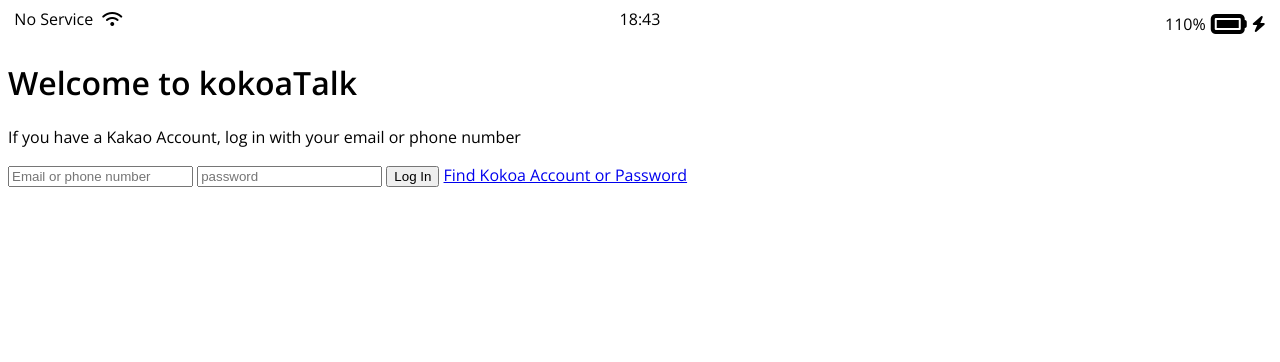
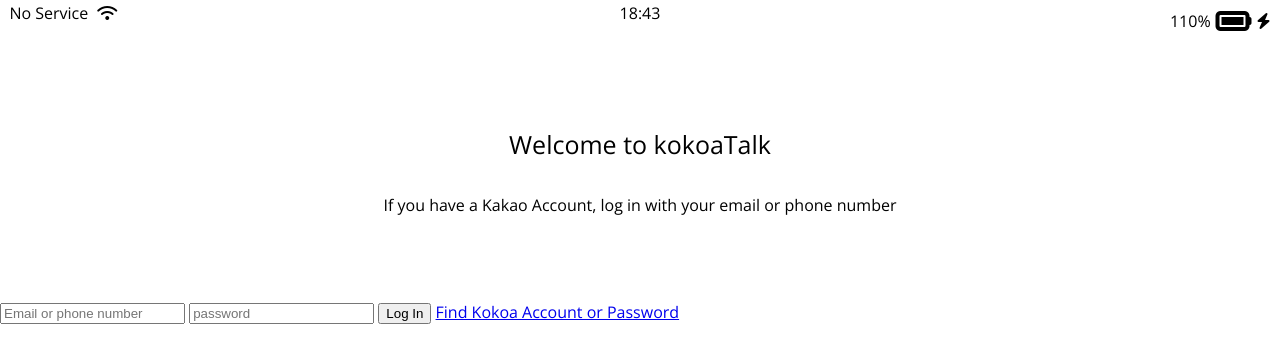
Before and after one commit to hanseu9839/kokoa-clone-2021, a plain HTML site: page index.html in a window 1280 px wide. Drawn offline with nearby package versions, Linux system fonts and the light colour scheme.

Commit message:
Welcome-header-clone
header_clone

```diff
--- /dev/null
+++ b/css/reset.css
@@ -0,0 +1,48 @@
+/* http://meyerweb.com/eric/tools/css/reset/
+   v2.0 | 20110126
+   License: none (public domain)
+*/
+
+html, body, div, span, applet, object, iframe,
+h1, h2, h3, h4, h5, h6, p, blockquote, pre,
+a, abbr, acronym, address, big, cite, code,
+del, dfn, em, img, ins, kbd, q, s, samp,
+small, strike, strong, sub, sup, tt, var,
+b, u, i, center,
+dl, dt, dd, ol, ul, li,
+fieldset, form, label, legend,
+table, caption, tbody, tfoot, thead, tr, th, td,
+article, aside, canvas, details, embed,
+figure, figcaption, footer, header, hgroup,
+menu, nav, output, ruby, section, summary,
+time, mark, audio, video {
+	margin: 0;
+	padding: 0;
+	border: 0;
+	font-size: 100%;
+	font: inherit;
+	vertical-align: baseline;
+}
+/* HTML5 display-role reset for older browsers */
+article, aside, details, figcaption, figure,
+footer, header, hgroup, menu, nav, section {
+	display: block;
+}
+body {
+	line-height: 1;
+}
+ol, ul {
+	list-style: none;
+}
+blockquote, q {
+	quotes: none;
+}
+blockquote:before, blockquote:after,
+q:before, q:after {
+	content: '';
+	content: none;
+}
+table {
+	border-collapse: collapse;
+	border-spacing: 0;
+}
--- /dev/null
+++ b/css/status-bar.css
@@ -0,0 +1,25 @@
+.status-bar{
+    display:flex;
+    justify-content: center;
+    padding: 5px 3px;
+}
+.status-bar__column{
+    width:33%;
+}
+
+.status-bar__column:first-child span{
+    margin-right:5px;
+}
+
+.status-bar__column:nth-child(2) {
+    display:flex;
+    justify-content: center;
+}
+.status-bar__column:last-child {
+    display:flex;
+    justify-content: flex-end;
+    align-items: center;
+}
+.status-bar .fa-battery-full{
+    margin: 0px 5px;
+}
--- a/css/style.css
+++ b/css/style.css
@@ -1,29 +1,25 @@
 @import url('https://fonts.googleapis.com/css2?family=Open+Sans:wght@400;600&display=swap');
+@import "reset.css";
+@import "status-bar.css";
+
 body {
     font-family: 'Open Sans', sans-serif;
 }
 
-.status-bar{
-    display:flex;
-    justify-content: center;
-}
-.status-bar__column{
-    width:33%;
+.welcome-header{
+    margin:90px 0px;
+    text-align:center;
+    display:flext;
+    flex-direction:column;
+    align-items:center;
 }
 
-.status-bar__column:first-child span{
-    margin-right:5px;
+.welcome-header__title {
+    margin-bottom: 40px;
+    font-size:25px;
 }
 
-.status-bar__column:nth-child(2) {
-    display:flex;
-    justify-content: center;
+.weclome-header__text{
+    width:60%;
+    opacity: 0.7;
 }
-.status-bar__column:last-child {
-    display:flex;
-    justify-content: flex-end;
-    align-items: center;
-}
-.status-bar .fa-battery-full{
-    margin: 0px 5px;
-}
```
Also changed, not shown: screenshot/03.png (added), screenshot/04.png (added), screenshot/05.png (added), screenshot/06.png (added).
